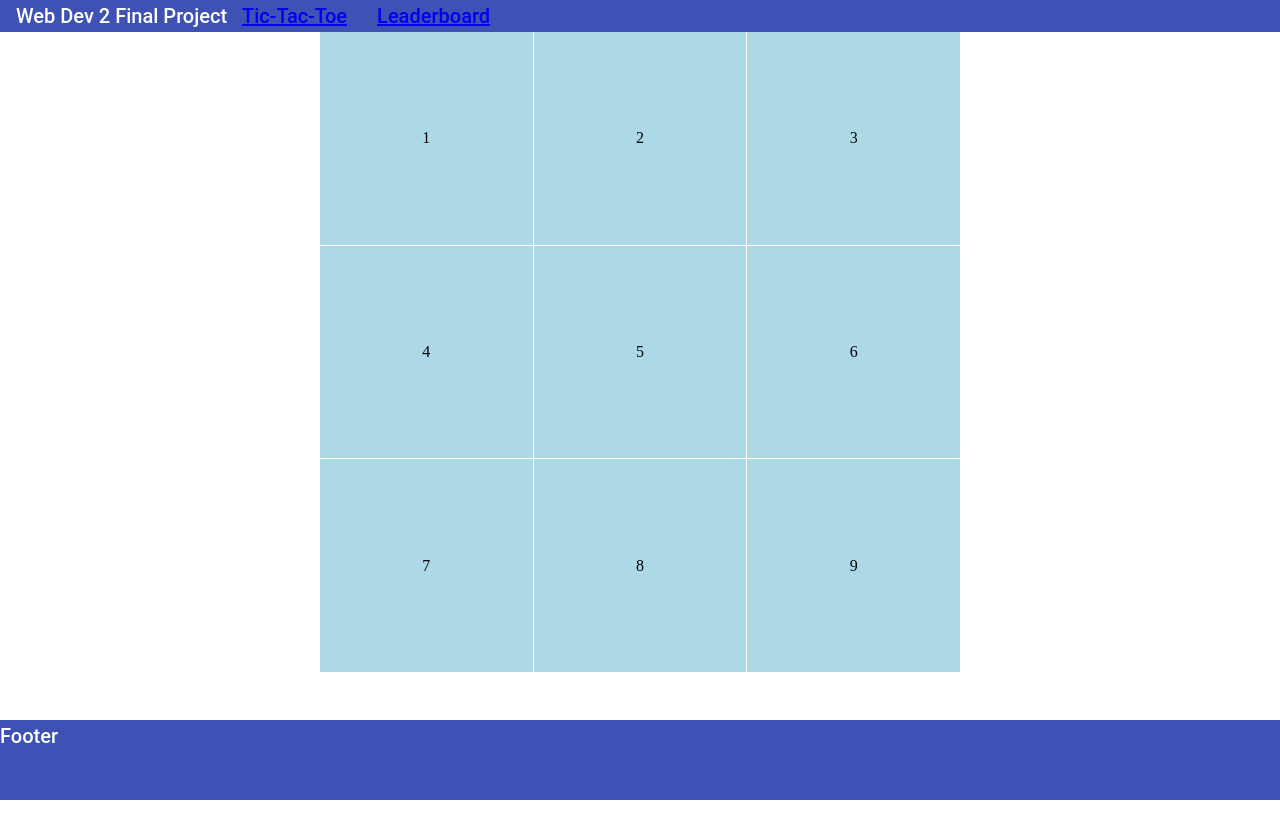
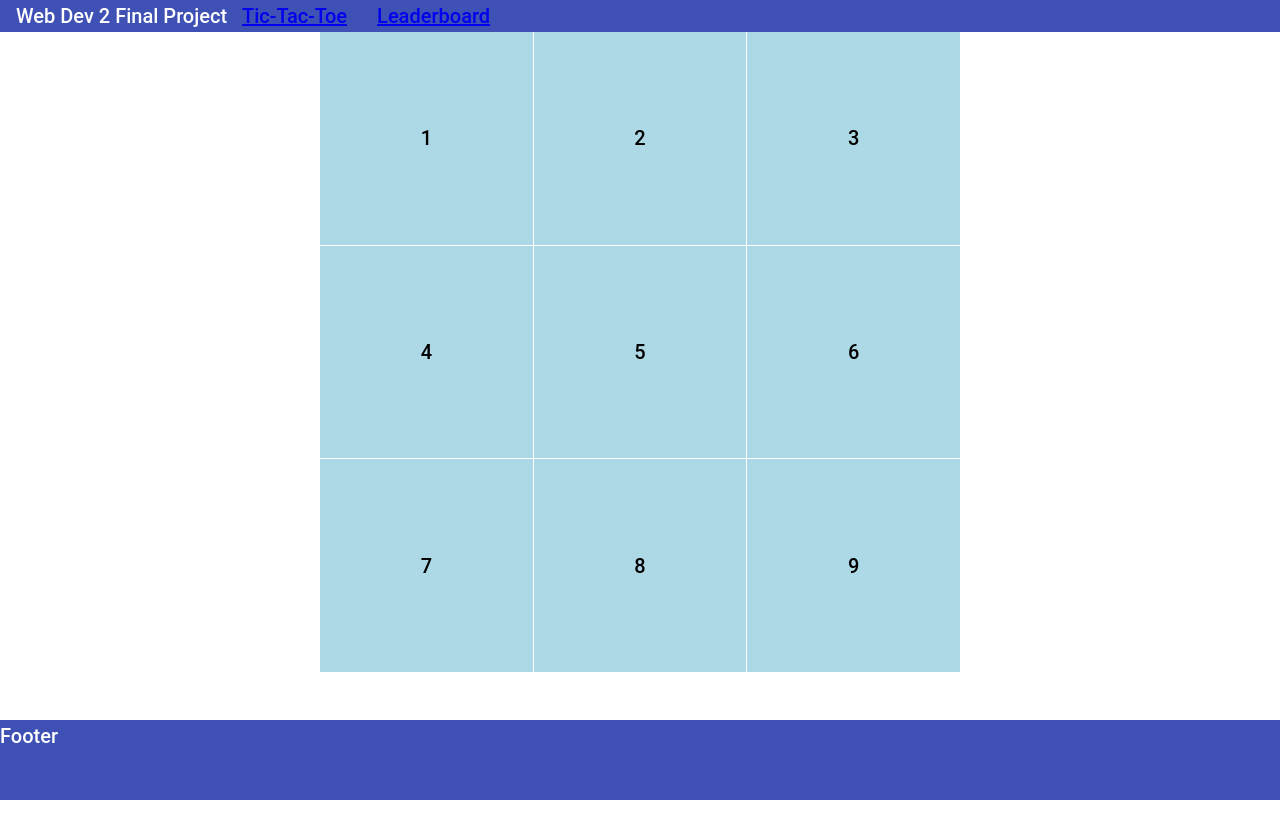
Before and after one commit to isexe/WebDev2-FinalProject, an Angular app: page /game in a window 1280 px wide. Shown: the top 838 px of the page. Built offline with nearby package versions, Linux system fonts and the light colour scheme.

Commit message:
Added font to whole webpage

```diff
--- a/src/styles.css
+++ b/src/styles.css
@@ -1,4 +1,5 @@
 /* You can add global styles to this file, and also import other style files */
 body {
   margin: 0px;
+  font: 500 20px/32px Roboto, "Helvetica Neue", sans-serif;
 }
```
